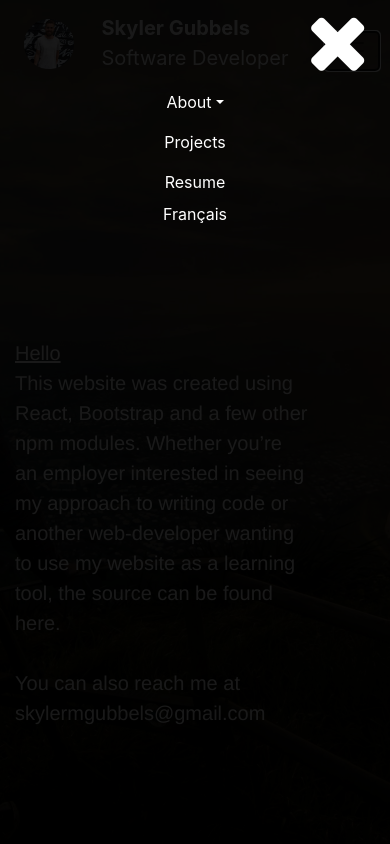
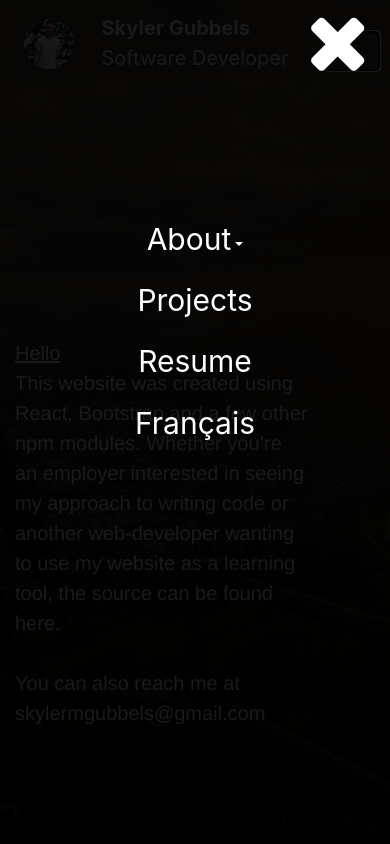
Before and after one commit to SkylerGubbels/skylerWebsite, a React (Create React App) app: page /about in a window 390 px wide. Both pictures are taken after a click on the button 351 px from the left and 51 px from the top of the page. Shown: the top 844 px of the page. Built offline with nearby package versions, Linux system fonts and the light colour scheme.

Commit message:
Mobile menu redirecting properly. Implemented on all pages

```diff
--- a/src/App.css
+++ b/src/App.css
@@ -171,6 +171,7 @@ ul{
 
 .modalMenu{
   text-align: center;
+  padding-top: 15vh;
 }
 
 .modalClose{
@@ -181,3 +182,11 @@ ul{
   overflow: hidden;
   outline:none;
 }
+
+.modalText{
+  font-size: 30px;
+}
+
+.collapseText{
+  font-size: 20px;
+}
--- a/src/components/aboutpage.jsx
+++ b/src/components/aboutpage.jsx
@@ -9,12 +9,9 @@ import OtherSkills from './otherskills';
 import SpecializedCourses from './specializedcourses';
 import downhill from '../resources/images/downhill.jpg';
 import ModalMenu from './common/modalmenu';
+import Page from './common/page';
 
-class AboutPage extends Component {
-    state = {
-        imageHeight: 0,
-        modal: false
-      }
+class AboutPage extends Page {
 
       // Updates information when background image is resized.
       handleBackgroundImageResize = imageHeight =>{
@@ -26,14 +23,6 @@ class AboutPage extends Component {
       // the point at which it needs to start fading in the background
       handleLoadImage = image =>{
         this.setState({imageHeight: image})
-      }
-
-      handleMobileMenu = () =>{
-        this.setState({modal: true})
-      }
-
-      handleCloseModal = () => {
-        this.setState({modal: false})
       }
 
       render() {
--- /dev/null
+++ b/src/components/common/menu.jsx
@@ -0,0 +1,24 @@
+import React, { Component } from 'react';
+import { NavLink } from "react-router-dom";
+import { HashLink as Link } from "react-router-hash-link";
+
+class Menu extends Component {
+
+    createNavbarItems = (navbarItems, textColor="", className="") => {
+        return(
+            <React.Fragment>{navbarItems.map(i =>
+                {if(i.to) { return (<NavLink key={i.text} className="nav-item nav-link navText" to={i.to}> <span className={className} style={{"color":textColor}}>{i.text}</span> </NavLink>)}
+                else {return (<a key={i.text} className="nav-item nav-link navText" href={i.href} target="_blank" rel="noopener noreferrer"> <span className={className} style={{"color":textColor}}>{i.text}</span> </a>)}})}
+            </React.Fragment>
+    )}
+
+    createLanguageButton(language, textColor, onLanguageChange, className=""){
+        return (<React.Fragment>
+            <React.Fragment>{(language === "french") && <span className="nav-item nav-link btn navText" onClick={() => onLanguageChange("english")}><span className={className} style={{"color":textColor}}>English</span></span>}</React.Fragment>
+            <React.Fragment>{(language === "english") && <span className="nav-item nav-link btn navText" onClick={() => onLanguageChange("french")}><span className={className} style={{"color":textColor}}>Français </span></span>}</React.Fragment>
+        </React.Fragment>)
+
+    }
+}
+
+export default Menu;
--- a/src/components/common/modalmenu.jsx
+++ b/src/components/common/modalmenu.jsx
@@ -1,10 +1,9 @@
 import React, { Component } from 'react';
 import $ from 'jquery';
-import { NavLink } from "react-router-dom";
-import { HashLink as Link } from "react-router-hash-link";
 import NavbarCollapse from './navbarcollapse';
+import Menu from './menu';
 
-class ModalMenu extends Component {
+class ModalMenu extends Menu {
 
     componentDidMount = () =>{
         $('#myModal').modal('show');
@@ -19,31 +18,22 @@ class ModalMenu extends Component {
 
     }
 
-    createCollapse(){
-
-    }
-
     render() {
-        const { navbarItems, dropdownItems, language, onLanguageChange } = this.props;
+        const { navbarItems, dropdownItems, language, onLanguageChange, onCloseModal } = this.props;
         return (
             <div>
                 <div className="modal fade" id="myModal">
                     <div className="container">
                         <div className="d-flex justify-content-end">
-                            <button className="modalClose" onClick={this.props.onCloseModal}><i className="fa fa-times fa-5x whiteText" aria-hidden="true"></i></button>
+                            <button className="modalClose" onClick={onCloseModal}><i className="fa fa-times fa-5x whiteText" aria-hidden="true"></i></button>
                         </div>
 
                         <div className="modalMenu">
-                        <NavbarCollapse textColor={"white"} dropdownItems={dropdownItems} path={this.path}/>
+                            <NavbarCollapse classNameTitle="modalText" classCollapseText="collapseText" textColor={"white"} dropdownItems={dropdownItems} path="/about" onClick={onCloseModal}/>
 
-                        { navbarItems.map(i =>
-                            { if(i.to) { return (<NavLink className="nav-item nav-link navText" to={i.to}> <span className="whiteText">{i.text}</span> </NavLink>)}
-                            else {return (<a className="nav-item nav-link navText" href={i.href} target="_blank" rel="noopener noreferrer"> <span className="whiteText">{i.text}</span> </a>)}
-                        })}
-
-                        {(language === "french") && <span className="navText whiteText" onClick={() => onLanguageChange("english")}><span>English</span></span>}
-                        {(language === "english") && <span className="navText whiteText" onClick={() => onLanguageChange("french")}><span>Français</span></span>}
-                    </div>
+                            {this.createNavbarItems(navbarItems, "white", "modalText")}
+                            {this.createLanguageButton(language, "white", onLanguageChange, "modalText")}
+                        </div>
                 </div>
 
                 </div>
--- a/src/components/common/navbarcollapse.jsx
+++ b/src/components/common/navbarcollapse.jsx
@@ -9,24 +9,24 @@ import { HashLink as Link } from "react-router-hash-link";
 class NavbarCollapse extends Component{
 
     // Creates a singular dropdown item using the data supplied in the items param
-    createDropdown = (item, path) => {
+    createDropdown = (item, path, className="") => {
         return (
             <React.Fragment key={`${item.text}-fragment`}>
-                <Link className="dropdown-item" to={path + item.to} onClick={this.props.onClick}><span className="whiteText">{item.text}</span></Link>
+                <Link className={`dropdown-item ${className}`} to={path + item.to} onClick={this.props.onClick}><span className="whiteText">{item.text}</span></Link>
             </React.Fragment>)
     }
 
     render(){
-        const { textColor, dropdownItems, path} = this.props;
+        const { textColor, dropdownItems, path, classNameTitle, classCollapseText} = this.props;
         return (
             <React.Fragment>
 
                     <Link className="nav-link dropdown-toggle navText" to="#" id="navbarDropdown" role="button" data-toggle="collapse" data-target="#myCollapse" style={{"color":textColor}}>
-                        <span style={{"color":textColor}}>{dropdownItems.title}</span>
+                        <span className={classNameTitle} style={{"color":textColor}}>{dropdownItems.title}</span>
                     </Link>
 
                     <div className="collapse" id="myCollapse">
-                        { dropdownItems.links.map((item) => this.createDropdown(item, path))}
+                        { dropdownItems.links.map((item) => this.createDropdown(item, path, classCollapseText))}
                     </div>
 
             </React.Fragment>
--- /dev/null
+++ b/src/components/common/page.jsx
@@ -0,0 +1,17 @@
+import React, { Component } from 'react';
+
+class Page extends Component {
+    state = { modal: false, imageHeight: 0 }
+
+    // Sets state to modal when menu button clicked on small screens
+    handleMobileMenu = () =>{
+        this.setState({modal: true})
+      }
+
+    // Sets state back to normal when mobile menu is closed
+    handleCloseModal = () => {
+    this.setState({modal: false})
+    }
+}
+
+export default Page;
--- a/src/components/navbar.jsx
+++ b/src/components/navbar.jsx
@@ -3,6 +3,7 @@ import skylerImage from "../resources/images/SkylerImage.png"
 import { NavLink } from "react-router-dom";
 import { HashLink as Link } from "react-router-hash-link";
 import NavbarDropdown from "./common/navbardropdown";
+import Menu from './common/menu';
 
 /** Component: NavBar
  *  Props:  language, onLanguageChange, imageHeight, navbarItems, dropdownItems
@@ -10,7 +11,7 @@ import NavbarDropdown from "./common/navbardropdown";
  *           it will use dropdownItems prop
  *
  *           Handles a lot of the general navbar behaviour for child component NavBarDynamic */
-class NavBar extends Component {
+class NavBar extends Menu {
     state = {
       textJustify: "ml-auto",
      }
@@ -63,14 +64,8 @@ class NavBar extends Component {
 
           <NavbarDropdown textColor={textColor} dropdownItems={dropdownItems} path={this.path}/>
 
-          { navbarItems.map(i =>
-              { if(i.to) { return (<li key={i.text}><NavLink className="nav-item nav-link navText" to={i.to}> <span style={{"color":textColor}}>{i.text}</span> </NavLink></li>)}
-                else {return (<li key={i.text}><a className="nav-item nav-link navText" href={i.href} target="_blank" rel="noopener noreferrer"> <span style={{"color":textColor}}>{i.text}</span> </a></li>)}})
-          }
-
-          {/** Only one is displayed depending on language prop */}
-          <li>{(language === "french") && <button className="nav-item nav-link btn navText" onClick={() => onLanguageChange("english")}><span style={{"color":textColor}}>English</span></button>}</li>
-          <li>{(language === "english") && <button className="nav-item nav-link btn navText" onClick={() => onLanguageChange("french")}><span style={{"color":textColor}}>Français </span></button>}</li>
+          {this.createNavbarItems(navbarItems, textColor)}
+          <li>{this.createLanguageButton(language, textColor, onLanguageChange)}</li>
 
           </ul>
         </div>
--- a/src/components/projectspage.jsx
+++ b/src/components/projectspage.jsx
@@ -2,23 +2,31 @@ import React from 'react';
 import Footer from './footer';
 import NavBar from './navbar';
 import Table from './common/table';
+import Page from './common/page';
+import ModalMenu from './common/modalmenu';
 
 /** Component: ProjectsPage
  *  Props: language, onLanguageChange, textFile
  *  Purpose: Page component used for the /projects */
-const ProjectsPage = (props) => {
+class ProjectsPage extends Page{
 
-    const { language, onLanguageChange, textFile } = props;
+    render(){
+    const { language, onLanguageChange, textFile } = this.props;
+    const { modal } = this.state;
     const projects = textFile.getProjects();
     return (
         <div>
-            <div className="content"><NavBar language={language} onLanguageChange={onLanguageChange} imageHeight={0} navbarItems={textFile.getNavbarItems()} dropdownItems={textFile.getDropdownItems()}/>
-            <div className="container">
-            <Table className="table table-striped" content={projects}/>
-            </div></div>
+            <div className="content">
+                <NavBar language={language} onLanguageChange={onLanguageChange} imageHeight={0} navbarItems={textFile.getNavbarItems()} dropdownItems={textFile.getDropdownItems()} onMobileMenu={this.handleMobileMenu}/>
+                {modal && <ModalMenu language={language} onLanguageChange={onLanguageChange} onCloseModal={this.handleCloseModal} navbarItems={textFile.getNavbarItems()} dropdownItems={textFile.getDropdownItems()} onMobileMenu={this.handleMobileMenu}/>}
+                <div className="container">
+                    <Table className="table table-striped" content={projects}/>
+                </div>
+            </div>
             <Footer className="" text={textFile.getDropdownItems()}/>
         </div>
     );
+    }
 }
 
 export default ProjectsPage;
```
